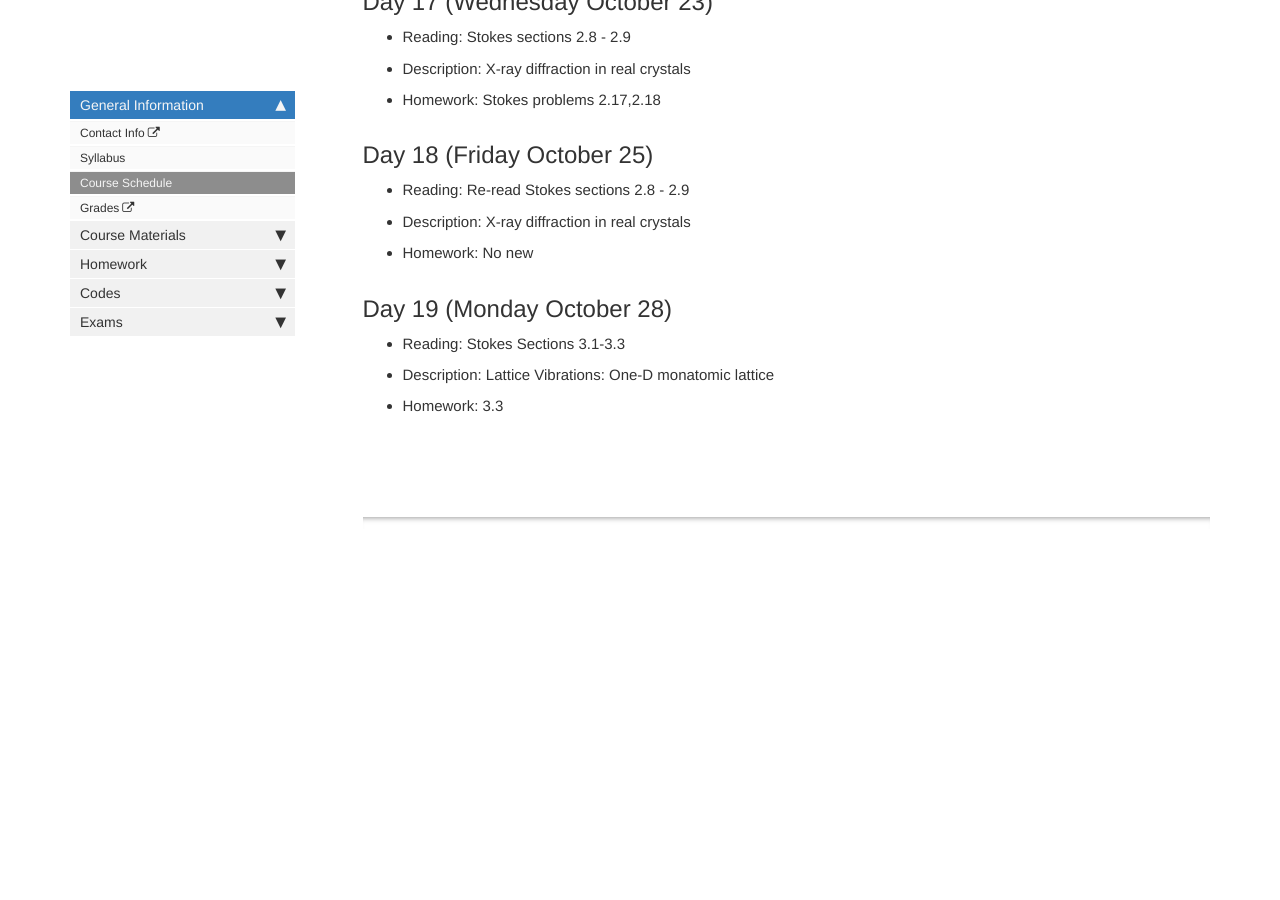
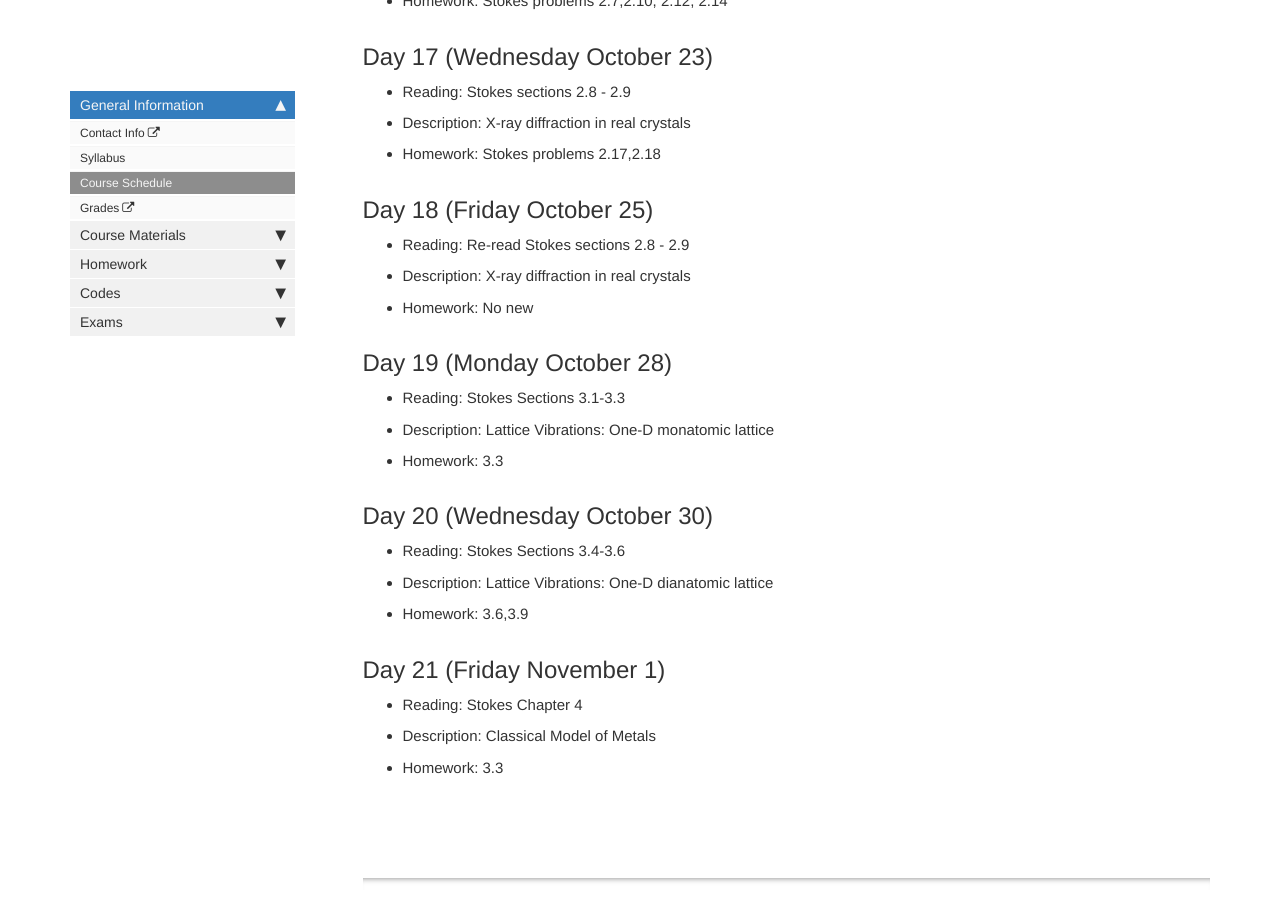
Before and after one commit to lancejnelson/PH323, a Jekyll site: the page built from course_docs/schedule.md, in a window 1280 px wide and 900 px high, scrolled down 4626 px. Built offline with Jekyll 4.4.1, drawn with Linux system fonts in a browser that asks for light colours; comment, search, counter and statistics services are not loaded; before the commit the page ends 5165 px from its top, so only the background shows below that; some of the changed text lies outside the part shown.

Commit message:
Updated Schedule

```diff
--- a/course_docs/schedule.md
+++ b/course_docs/schedule.md
@@ -186,6 +186,21 @@
 
    - Homework: 3.3
 
+## Day 20 (Wednesday October 30)
+
+   - Reading: Stokes Sections 3.4-3.6
+
+   - Description: Lattice Vibrations: One-D dianatomic lattice
+
+   - Homework: 3.6,3.9
+
+## Day 21 (Friday November 1)
+
+   - Reading: Stokes Chapter 4
+
+   - Description: Classical Model of Metals
+
+   - Homework: 3.3
 
 [griffiths_chp_1]: https://content.byui.edu/file/51c6f2c7-d1f2-4716-9674-c3bc2de5a273/1/Intro%20to%20Quantum%20Mechanics%20Chapter%201.pdf
 [griffiths_chp_2]: https://content.byui.edu/file/51c6f2c7-d1f2-4716-9674-c3bc2de5a273/1/Intro%20to%20Quantum%20Mechanics%20Chapter%202.pdf
```
